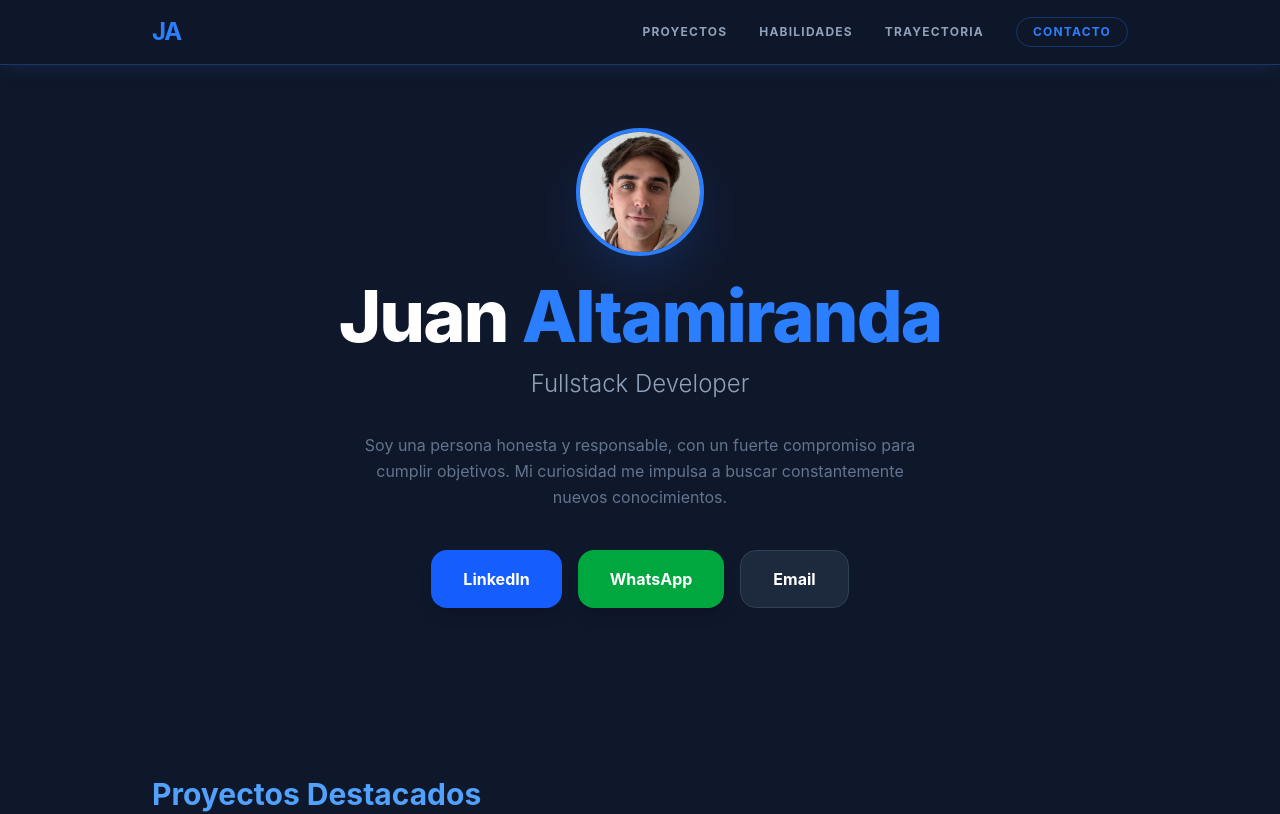
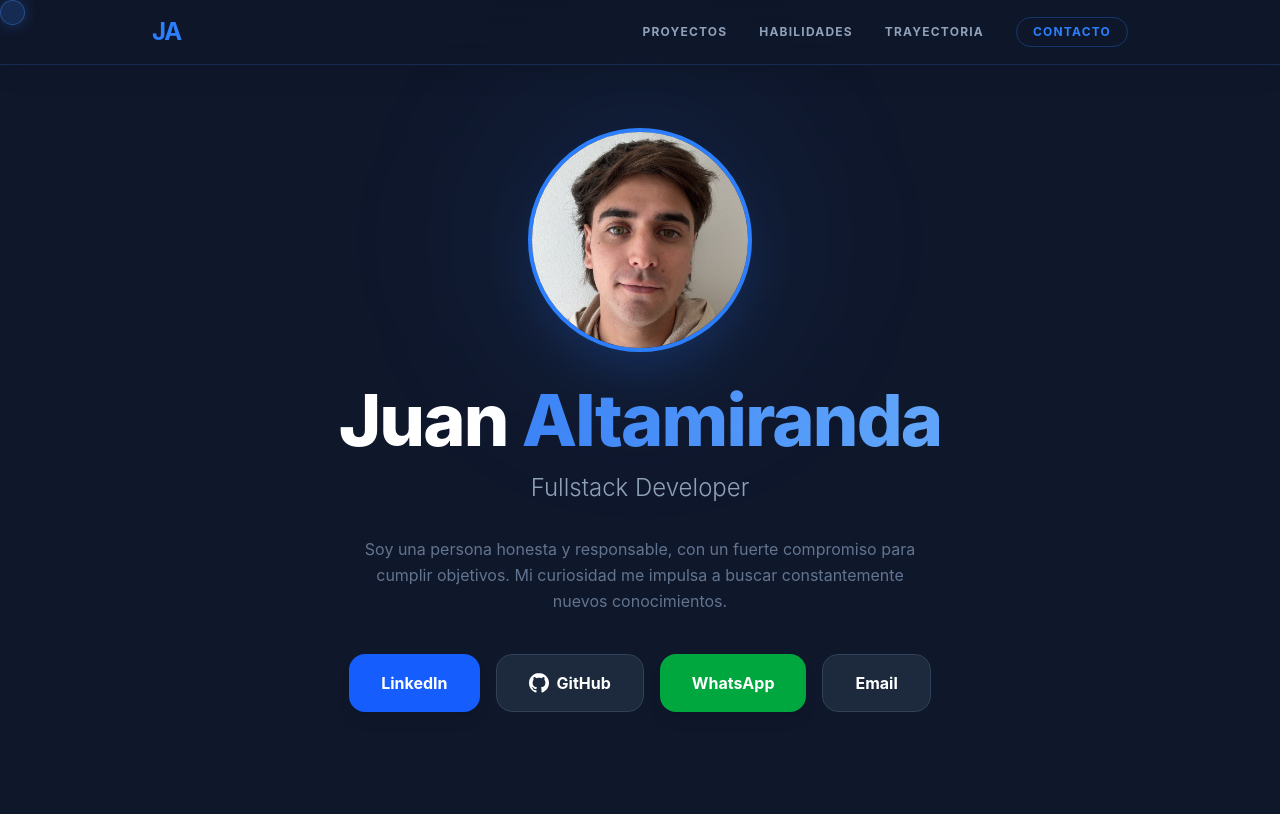
Before and after one commit to juann0278/mi-portafolio, a React (Vite) app: page / in a window 1280 px wide. Shown: the top 814 px of the page. Built offline with nearby package versions, Linux system fonts and the light colour scheme.

Commit message:
version momentanea para subir

```diff
--- a/src/App.jsx
+++ b/src/App.jsx
@@ -1,5 +1,6 @@
-import { useState } from 'react'
+import { useState, useEffect } from 'react'
 import './index.css'
+
 
 // IMPORTACIÓN DE IMÁGENES
 import fotoPerfil from './assets/perfil.jpg'
@@ -8,6 +9,30 @@ import imgAldesal from './assets/aldesal.jpg'
 import imgPortafolio from './assets/portafolio.jpg'
 
 function App() {
+const [scrollProgress, setScrollProgress] = useState(0);
+const [position, setPosition] = useState({ x: 0, y: 0 });
+
+useEffect(() => {
+const updateScroll = () => {
+const currentScroll = window.scrollY;
+const scrollHeight = document.documentElement.scrollHeight - window.innerHeight;
+setScrollProgress((currentScroll / scrollHeight) * 100);
+};
+window.addEventListener("scroll", updateScroll);
+return () => window.removeEventListener("scroll", updateScroll);
+}, []);
+
+useEffect(() => {
+const mouseMove = (e) => {
+setPosition({ x: e.clientX, y: e.clientY });
+};
+
+window.addEventListener("mousemove", mouseMove);
+
+return () => {
+window.removeEventListener("mousemove", mouseMove);
+};
+}, []);
 // Estado para controlar qué proyecto muestra la imagen
 const [proyectoRevelado, setProyectoRevelado] = useState(null);
 
@@ -67,19 +92,19 @@ function App() {
 
 return (
 <div className="min-h-screen bg-slate-900 text-white font-sans selection:bg-blue-500/30">
-
 {/* NAVBAR */}
 <nav className="fixed top-0 left-0 w-full bg-slate-900/90 backdrop-blur-md z-50 nav-glow">
 <div className="max-w-5xl mx-auto px-6 py-4 flex justify-between items-center">
 <a href="#" className="text-blue-500 font-bold text-2xl tracking-tighter nav-logo-glow transition-all">
 JA
 </a>
-    {/* Agregamos items-center para que todos los links se alineen al medio verticalmente */}
+
 <div className="flex items-center gap-4 md:gap-8 text-[10px] md:text-xs font-bold uppercase tracking-widest text-slate-400">
 <a href="#proyectos" className="hover:text-blue-400 hover:scale-105 transition-all">Proyectos</a>
+
+
 <a href="#habilidades" className="hover:text-blue-400 hover:scale-105 transition-all">Habilidades</a>
 <a href="#trayectoria" className="hover:text-blue-400 hover:scale-105 transition-all">Trayectoria</a>
-
 <a
 href="#contacto"
 className="text-blue-500 border border-blue-500/30 px-4 py-1.5 rounded-full hover:bg-blue-500 hover:text-white transition-all flex items-center justify-center"
@@ -88,15 +113,28 @@ function App() {
 </a>
 </div>
 </div>
+<div
+className="fixed top-0 left-0 h-1 bg-blue-500 z-[60] transition-all duration-100"
+style={{ width: `${scrollProgress}%` }}
+></div>
 </nav>
 
 {/* HERO SECTION */}
-      <header className="max-w-4xl mx-auto text-center py-32 px-6 flex flex-col items-center">
-        <div className="w-32 h-32 rounded-full border-4 border-blue-500 overflow-hidden mb-6 shadow-2xl shadow-blue-500/20">
-          <img src={fotoPerfil} alt="Juan Altamiranda" className="w-full h-full object-cover" />
+<header className="reveal max-w-4xl mx-auto text-center py-32 px-6 flex flex-col items-center">
+<div className="relative group mb-8">
+<div className="absolute inset-0 rounded-full bg-blue-500/10 blur-3xl group-hover:bg-blue-500/30 transition-all duration-500 scale-125"></div>
+<div className="relative w-56 h-56 rounded-full border-4 border-blue-500 overflow-hidden shadow-2xl transition-all duration-500 group-hover:scale-105 group-hover:border-white shadow-blue-500/20 group-hover:shadow-blue-500/50 cursor-pointer">
+<img
+src={fotoPerfil}
+alt="Juan Altamiranda"
+className="w-full h-full object-cover transition-transform duration-700 group-hover:scale-110"
+/>
 </div>
+</div>
+
+
 <h1 className="text-6xl md:text-7xl font-extrabold mb-4 tracking-tight text-white">
-          Juan <span className="text-blue-500">Altamiranda</span>
+Juan <span className="text-animate-gradient">Altamiranda</span>
 </h1>
 <p className="text-2xl text-slate-400 font-light max-w-2xl mx-auto mb-8">
 Fullstack Developer
@@ -115,6 +153,17 @@ function App() {
 LinkedIn
 </a>
 
+{/* GITHUB HERO */}
+<a
+  href="https://github.com/juann0278"
+  target="_blank"
+  rel="noopener noreferrer"
+  className="bg-slate-800 hover:bg-slate-700 px-8 py-4 rounded-2xl font-bold border border-slate-700 transition-all hover:-translate-y-1 hover:border-slate-500 text-white no-underline flex items-center gap-2"
+>
+  <svg className="w-5 h-5" fill="currentColor" viewBox="0 0 24 24"><path d="M12 0c-6.626 0-12 5.373-12 12 0 5.302 3.438 9.8 8.207 11.387.599.111.793-.261.793-.577v-2.234c-3.338.726-4.041-1.416-4.041-1.416-.546-1.387-1.333-1.756-1.333-1.756-1.089-.745.083-.729.083-.729 1.205.084 1.839 1.237 1.839 1.237 1.07 1.834 2.807 1.304 3.492.997.107-.775.418-1.305.762-1.604-2.665-.305-5.467-1.334-5.467-5.931 0-1.311.469-2.381 1.236-3.221-.124-.303-.535-1.524.117-3.176 0 0 1.008-.322 3.301 1.23.957-.266 1.983-.399 3.003-.404 1.02.005 2.047.138 3.006.404 2.291-1.552 3.297-1.23 3.297-1.23.653 1.653.242 2.874.118 3.176.77.84 1.235 1.911 1.235 3.221 0 4.609-2.807 5.624-5.479 5.921.43.372.823 1.102.823 2.222v3.293c0 .319.192.694.801.576 4.765-1.589 8.199-6.086 8.199-11.386 0-6.627-5.373-12-12-12z"/></svg>
+  GitHub
+</a>
+
 <a
 href="https://wa.me/542494641010"
 target="_blank"
@@ -123,7 +172,6 @@ function App() {
 >
 WhatsApp
 </a>
-
 <a
 href="mailto:juanaltamiranda2003@hotmail.com"
 className="bg-slate-800 hover:bg-slate-700 px-8 py-4 rounded-2xl font-bold border border-slate-700 transition-all hover:-translate-y-1 hover:border-slate-500 text-white no-underline flex items-center gap-2"
@@ -132,10 +180,8 @@ function App() {
 </a>
 </div>
 </header>
-
 {/* MAIN CONTENT */}
 <main className="max-w-5xl mx-auto px-6 space-y-24 pb-20">
-
 {/* PROYECTOS */}
 <section id="proyectos" className="pt-10">
 <h2 className="text-3xl font-bold mb-10 border-b border-slate-800 pb-4 text-blue-400">Proyectos Destacados</h2>
@@ -149,14 +195,12 @@ function App() {
 <div
 className={`card-inner transition-all duration-700 ${proyectoRevelado === i ? 'rotate-y-180' : ''}`}
 >
-
 {/* LADO A: TEXTO (FRENTE) */}
 <div className="card-face absolute inset-0 bg-slate-800 rounded-2xl border border-slate-700 p-8 flex flex-col shadow-xl z-20 group-hover:border-blue-500/50 transition-colors">
 <h3 className="text-2xl font-bold text-white mb-2">{p.titulo}</h3>
 <p className="text-blue-500 text-sm font-semibold mb-3">{p.subtitulo}</p>
 <p className="text-slate-300 text-sm mb-4 leading-relaxed">{p.descripcion}</p>
 <p className="text-slate-400 text-xs mb-6 italic border-l-2 border-blue-500 pl-4">{p.logro}</p>
-
 <div className="flex flex-wrap gap-2 mt-auto mb-8">
 {p.tags.map((tag, idx) => (
 <span key={idx} className="bg-slate-900 text-blue-400 text-[9px] uppercase font-bold px-2 py-1 rounded border border-blue-500/20 group-hover:border-blue-500/50 transition-all">
@@ -185,7 +229,6 @@ function App() {
 </div>
 </div>
 </div>
-
 </div>
 </div>
 ))}
@@ -198,7 +241,6 @@ function App() {
 <h2 className="text-3xl font-bold border-b border-slate-800 pb-4 text-blue-400">Habilidades Técnicas</h2>
 <div className="h-[1px] flex-1 bg-slate-800 mt-2"></div>
 </div>
-
 <div className="grid grid-cols-1 md:grid-cols-2 gap-8">
 {habilidades.map((hab, i) => (
 <div key={i} className="skill-card bg-slate-800/40 p-8 rounded-2xl border border-slate-700/50 backdrop-blur-sm group">
@@ -228,7 +270,6 @@ function App() {
 </span>
 ))}
 </div>
-
 {/* Decoración de fondo */}
 <div className="absolute -bottom-2 -right-2 text-blue-500/5 group-hover:text-blue-500/10 transition-colors pointer-events-none">
 <svg className="h-24 w-24" fill="currentColor" viewBox="0 0 24 24">
@@ -243,19 +284,15 @@ function App() {
 {/* SECCIÓN UNIFICADA: TRAYECTORIA */}
 <section id="trayectoria" className="pt-10">
 <h2 className="text-3xl font-bold mb-16 border-b border-slate-800 pb-4 text-blue-400">Educación y Experiencia</h2>
-
 <div className="timeline-container space-y-12">
-
 {/* EDUCACIÓN (UNICEN) */}
 {educacion.map((edu, i) => (
 <div key={i} className="timeline-item relative pl-8 md:pl-0 md:flex md:justify-between md:items-center group">
 <div className="hidden md:block w-5/12 text-right pr-8 text-slate-500 font-mono text-sm">
 {edu.periodo}
 </div>
-
 {/* El punto brillante */}
 <div className="absolute left-[-5px] md:left-1/2 md:translate-x-[-50%] top-0 w-3 h-3 bg-blue-500 rounded-full timeline-dot z-10 group-hover:scale-150 transition-transform"></div>
-
 <div className="md:w-5/12 bg-slate-800/40 p-6 rounded-2xl border border-slate-700/50 backdrop-blur-sm group-hover:border-blue-500/50 transition-all">
 <span className="md:hidden block text-blue-500 font-mono text-xs mb-2">{edu.periodo}</span>
 <h3 className="text-xl font-bold text-white">{edu.titulo}</h3>
@@ -271,9 +308,7 @@ function App() {
 <div className="hidden md:block w-5/12 text-left pl-8 text-slate-500 font-mono text-sm">
 {exp.periodo}
 </div>
-
 <div className="absolute left-[-5px] md:left-1/2 md:translate-x-[-50%] top-0 w-3 h-3 bg-blue-500 rounded-full timeline-dot z-10 group-hover:scale-150 transition-transform"></div>
-
 <div className="md:w-5/12 bg-slate-800/40 p-6 rounded-2xl border border-slate-700/50 backdrop-blur-sm group-hover:border-blue-500/50 transition-all">
 <span className="md:hidden block text-blue-500 font-mono text-xs mb-2">{exp.periodo}</span>
 <h3 className="text-xl font-bold text-white">{exp.puesto}</h3>
@@ -300,7 +335,6 @@ function App() {
 <p className="text-slate-400 mb-10 max-w-lg mx-auto text-lg text-center leading-relaxed">
 Estoy listo para dar mis primeros pasos profesionales. Me apasiona construir soluciones eficientes y seguir aprendiendo día a día.
 </p>
-
 <div className="flex flex-wrap justify-center gap-6">
 <a
 href="https://wa.me/542494641010"
@@ -310,7 +344,6 @@ function App() {
 >
 WhatsApp
 </a>
-
 <a
 href="mailto:juanaltamiranda2003@hotmail.com"
 className="bg-blue-600 hover:bg-blue-500 px-12 py-5 rounded-2xl font-bold transition-all shadow-lg hover:shadow-blue-500/20 hover:-translate-y-1 text-white no-underline text-lg"
@@ -323,8 +356,16 @@ function App() {
 </main>
 
 <footer className="py-10 text-center border-t border-slate-800 text-slate-500 text-sm">
+<div className="flex justify-center gap-6 mb-4">
+  <a href="https://github.com/juann0278" target="_blank" className="hover:text-blue-400 transition-colors">GitHub</a>
+  <a href="https://www.linkedin.com/in/juan-altamiranda-b93859296/" target="_blank" className="hover:text-blue-400 transition-colors">LinkedIn</a>
+</div>
 <p>© 2026 Juan Altamiranda - Hecho con React & Tailwind</p>
 </footer>
+<div
+className="custom-cursor hidden md:block"
+style={{ left: `${position.x}px`, top: `${position.y}px` }}
+></div>
 </div>
 );
 }
--- a/src/index.css
+++ b/src/index.css
@@ -112,14 +112,86 @@ section {
     box-shadow: 0 0 15px #3b82f6;
   }
 
-  /* Navbar con Glow */
-.nav-glow {
-    border-bottom: 1px solid rgba(59, 130, 246, 0.3);
-    box-shadow: 0 4px 20px -5px rgba(59, 130, 246, 0.2);
-    transition: all 0.3s ease;
-  }
+  .nav-glow {
+    background: rgba(15, 23, 42, 0.7); /* Fondo traslúcido */
+    backdrop-filter: blur(12px); /* El efecto de vidrio */
+    -webkit-backdrop-filter: blur(12px);
+    border-bottom: 1px solid rgba(59, 130, 246, 0.2);
+    box-shadow: 0 4px 30px rgba(0, 0, 0, 0.1);
+}
 
   /* Efecto opcional: que brille más cuando el mouse anda cerca del logo */
   .nav-logo-glow:hover {
     text-shadow: 0 0 10px rgba(59, 130, 246, 0.8);
   }
+
+  @keyframes fadeInUp {
+    from {
+        opacity: 0;
+        transform: translateY(30px);
+    }
+    to {
+        opacity: 1;
+        transform: translateY(0);
+    }
+}
+
+.reveal {
+    animation: fadeInUp 0.8s ease-out forwards;
+}
+
+/* Para que los elementos no parpadeen antes de la animación */
+.reveal-hidden {
+    opacity: 0;
+}
+
+/* Puntero Custom */
+.custom-cursor {
+    width: 25px;
+    height: 25px;
+    background: rgba(59, 130, 246, 0.2); /* Súper transparente */
+    border: 1px solid rgba(59, 130, 246, 0.4); /* Un borde finito */
+    border-radius: 50%;
+    position: fixed;
+    pointer-events: none;
+    z-index: 50; /* Lo bajamos un poco */
+    transition: transform 0.15s ease-out, background 0.3s ease;
+    box-shadow: 0 0 15px rgba(59, 130, 246, 0.3);
+    display: flex;
+    align-items: center;
+    justify-content: center;
+  }
+
+  /* Escondemos el puntero real si queremos, o lo dejamos para que sea el "centro" */
+  body {
+    cursor: none; /* Esto oculta la flechita blanca original */
+  }
+
+  /* Para que los botones y links se sientan vivos */
+  a:hover ~ .custom-cursor,
+  button:hover ~ .custom-cursor {
+    transform: scale(2.5);
+    background: rgba(59, 130, 246, 0.2);
+    border: 1px solid #3b82f6;
+  }
+
+  button, a {
+    transition: all 0.4s cubic-bezier(0.175, 0.885, 0.32, 1.275) !important;
+  }
+
+  button:hover, a:hover {
+    transform: translateY(-5px) scale(1.02);
+    filter: brightness(1.1);
+  }
+
+  .text-animate-gradient {
+    background: linear-gradient(to right, #3b82f6, #60a5fa, #3b82f6);
+    background-size: 200% auto;
+    -webkit-background-clip: text;
+    -webkit-text-fill-color: transparent;
+    animation: shine 3s linear infinite;
+  }
+
+  @keyframes shine {
+    to { background-position: 200% center; }
+  }
```
Lines whose indentation alone changed are shown as unchanged.
